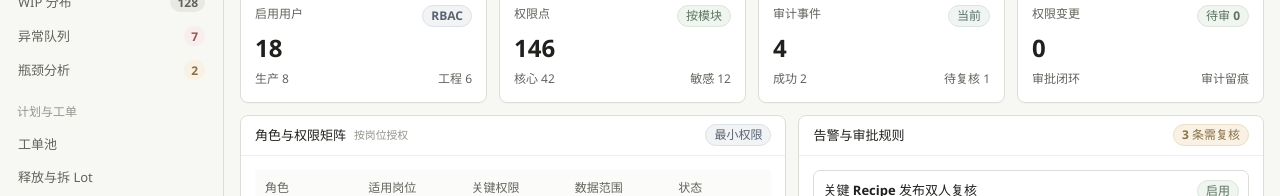
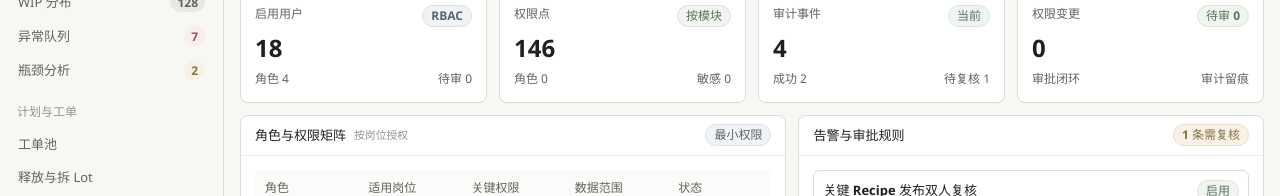
Before and after one commit to FanWenHuiChina/smartdisplay-mes, a Vue app in the folder smartdisplay-mes-ui/: page /system in a window 1280 px wide. Shown: the part 179-375 px from the top of the page. Built offline with nearby package versions, Linux system fonts and the light colour scheme; no server answers; sample sign-in values are in the browser's storage.

Commit message:
feat: drive system roles from summary

```diff
--- a/smartdisplay-mes-ui/scripts/verify-frontend-contract.mjs
+++ b/smartdisplay-mes-ui/scripts/verify-frontend-contract.mjs
@@ -251,7 +251,7 @@ const pageContracts = [
   ['views/material/index.vue', ['getMaterialBatches', 'receiveMaterial', 'freezeMaterial', 'unfreezeMaterial', 'returnMaterial', 'countMaterialInventory', 'createMaterialIncomingInspection', 'getMaterialSupplierPerformance', 'getMaterialSupplierTrends', 'getMaterialSuppliers', 'evaluateMaterialSupplierQualification', 'getSupplierQualificationReviews', 'createSupplierQualificationReview', 'decideSupplierQualificationReview', 'getSupplierCorrectiveActions', 'createSupplierCorrectiveAction', 'closeSupplierCorrectiveAction', 'getMaterialLocations', 'getMaterialLocationTasks', 'createMaterialLocationTask', 'assignMaterialLocationTask', 'completeMaterialLocationTask', 'cancelMaterialLocationTask', 'getCarriers'], ['material:wms', 'material:iqc', 'material:supplier-manage']],
   ['views/trace/index.vue', ['getTraceLot'], []],
   ['views/ai/index.vue', ['getYieldDashboard', 'createYieldReport', 'askKnowledgeBase', 'getAiModelConfigs', 'getAiReportRecords', 'getKnowledgeDocuments', 'importKnowledgeDocument', 'createKnowledgeIndexJob'], ['ai:yield-report', 'ai:kb-ask', 'ai:kb-import', 'ai:kb-index']],
-  ['views/system/index.vue', ['getAuditLogs', 'getSystemUsers', 'getPermissionChangeRequests', 'createPermissionChangeRequest', 'reviewPermissionChangeRequest', 'reloadPermissions'], ['system:permission-change']]
+  ['views/system/index.vue', ['getSystemSummary', 'getAuditLogs', 'getSystemUsers', 'getPermissionChangeRequests', 'createPermissionChangeRequest', 'reviewPermissionChangeRequest', 'reloadPermissions'], ['system:permission-change']]
 ]
 
 for (const [relativePath, apiNames, buttonKeys] of pageContracts) {
@@ -279,6 +279,7 @@ check('page:views/quality/index.vue:mrb-scrap-action', qualityView.includes("han
 check('page:views/quality/index.vue:mrb-review-close-permission-split', hasAll(qualityView, ['canReviewAction', 'canCloseAction', "hasButton('quality:mrb-review')", "hasButton('quality:exception-close')"]), 'MRB review and close actions must use separate button permissions')
 
 const systemView = read('src/views/system/index.vue')
+check('page:views/system/index.vue:summary-driven-roles', hasAll(systemView, ['getSystemSummary', 'systemSummary', 'permissionSnapshots', 'mapRolePermission']), 'System role matrix must be driven by /system/summary permissions')
 check('page:views/system/index.vue:permission-diff', hasAll(systemView, ['comparePermissionChange', 'permissionDiffRows', 'beforeSnapshot', 'afterSnapshot']), 'System permission changes must expose before/after diff')
 check('page:views/system/index.vue:permission-reject', hasAll(systemView, ['rejectPermissionChange', "decision: 'REJECT'"]), 'System permission changes must support reject decision')
 
--- a/smartdisplay-mes-ui/src/views/system/index.vue
+++ b/smartdisplay-mes-ui/src/views/system/index.vue
@@ -141,7 +141,7 @@
       <div class="mes-card">
         <div class="mes-card__head">
           <div class="mes-card__title">告警与审批规则</div>
-          <span class="status-tag amber">3 条需复核</span>
+          <span class="status-tag" :class="ruleReviewCount ? 'amber' : 'green'">{{ ruleReviewCount }} 条需复核</span>
         </div>
         <div class="mes-card__body">
           <div class="cards">
@@ -243,6 +243,7 @@ import {
   createPermissionChangeRequest,
   getAuditLogs,
   getPermissionChangeRequests,
+  getSystemSummary,
   getSystemUsers,
   reloadPermissions,
   reviewPermissionChangeRequest
@@ -270,6 +271,21 @@ const loadingPermissionChanges = ref(false)
 const loadingPermissionReload = ref(false)
 const selectedPermissionChange = ref(null)
 const systemUsers = ref([])
+const systemSummary = ref(null)
+
+const fallbackRoles = [
+  { name: '生产班长', post: '线体管理', permissions: '派工、Track、Hold 申请', scope: '本基地 / 本产线', status: '启用', type: 'green' },
+  { name: '质量工程师', post: '质量处置', permissions: 'Hold Release、MRB、SPC', scope: '本基地 / 全工序', status: '启用', type: 'green' },
+  { name: '工艺工程师', post: '工艺维护', permissions: 'Route、Recipe、规格版本', scope: '产品族 / 工艺段', status: '审批中', type: 'amber' },
+  { name: '系统管理员', post: '平台治理', permissions: '用户、角色、审计策略', scope: '租户级', status: '受控', type: 'red' }
+]
+
+const fallbackRules = [
+  { name: '关键 Recipe 发布双人复核', status: '启用', type: 'green', meta: '对象：COATING / EVAP / BOND；触发：版本发布、参数范围变更；审批：工艺经理 + 质量经理' },
+  { name: 'Hold 超 SLA 升级', status: '需复核', type: 'amber', meta: 'P1 超过 30 分钟推送班长、质量工程师；超过 60 分钟升级制造经理' },
+  { name: '跨产线权限访问拦截', status: '启用', type: 'green', meta: '当用户访问非授权基地、产线、工序数据时拦截并写入审计日志' },
+  { name: '敏感操作二次确认', status: '启用', type: 'blue', meta: 'Scrap、MRB 报废、Recipe 回退、权限变更必须记录原因码和电子签名' }
+]
 
 const permissionForm = reactive({
   targetRole: 'QE',
@@ -278,6 +294,44 @@ const permissionForm = reactive({
 })
 
 const canMaintainPermissions = computed(() => hasButton('system:permission-change'))
+
+const permissionSnapshots = computed(() => {
+  const rows = systemSummary.value?.permissions
+  return Array.isArray(rows) ? rows : []
+})
+
+const roles = computed(() => {
+  if (!permissionSnapshots.value.length) {
+    return __DEV_MOCK_FALLBACK__ ? fallbackRoles : []
+  }
+  return permissionSnapshots.value.map(mapRolePermission)
+})
+
+const rules = computed(() => {
+  const rows = systemSummary.value?.rules
+  if (!Array.isArray(rows) || !rows.length) {
+    return __DEV_MOCK_FALLBACK__ ? fallbackRules : []
+  }
+  return rows.map(mapRule)
+})
+
+const ruleReviewCount = computed(() => rules.value.filter(rule => rule.type === 'amber').length)
+
+const permissionPointCount = computed(() => {
+  const points = new Set()
+  permissionSnapshots.value.forEach(snapshot => {
+    arrayValue(snapshot.menus).forEach(item => points.add(`menu:${item}`))
+    arrayValue(snapshot.buttons).forEach(item => points.add(`button:${item}`))
+    arrayValue(snapshot.domains).forEach(item => points.add(`domain:${item}`))
+  })
+  return points.size || (__DEV_MOCK_FALLBACK__ ? 146 : 0)
+})
+
+const sensitivePermissionCount = computed(() => {
+  const sensitiveWords = ['scrap', 'mrb', 'permission', 'recipe', 'supplier', 'eap', 'ai']
+  const buttons = permissionSnapshots.value.flatMap(snapshot => arrayValue(snapshot.buttons))
+  return buttons.filter(button => sensitiveWords.some(word => String(button).toLowerCase().includes(word))).length
+})
 
 const permissionDiffRows = computed(() => {
   const change = selectedPermissionChange.value
@@ -307,27 +361,14 @@ const metrics = computed(() => {
   const successCount = auditLogs.value.filter(log => log.type === 'green').length
   const reviewCount = auditLogs.value.filter(log => log.type === 'amber').length
   const permissionPending = permissionChanges.value.filter(change => change.status === 'PENDING_REVIEW').length
+  const userCount = systemUsers.value.length || (__DEV_MOCK_FALLBACK__ ? 18 : 0)
   return [
-    { label: '启用用户', value: String(systemUsers.value.length || 18), tag: 'RBAC', type: 'blue', left: '生产 8', right: '工程 6' },
-    { label: '权限点', value: '146', tag: '按模块', type: 'green', left: '核心 42', right: '敏感 12' },
+    { label: '启用用户', value: String(userCount), tag: 'RBAC', type: 'blue', left: `角色 ${roles.value.length}`, right: `待审 ${permissionPending}` },
+    { label: '权限点', value: String(permissionPointCount.value), tag: '按模块', type: 'green', left: `角色 ${permissionSnapshots.value.length}`, right: `敏感 ${sensitivePermissionCount.value}` },
     { label: '审计事件', value: String(auditLogs.value.length), tag: '当前', type: 'teal', left: `成功 ${successCount}`, right: `待复核 ${reviewCount}` },
     { label: '权限变更', value: String(permissionChanges.value.length), tag: `待审 ${permissionPending}`, type: permissionPending ? 'amber' : 'green', left: '审批闭环', right: '审计留痕' }
   ]
 })
-
-const roles = [
-  { name: '生产班长', post: '线体管理', permissions: '派工、Track、Hold 申请', scope: '本基地 / 本产线', status: '启用', type: 'green' },
-  { name: '质量工程师', post: '质量处置', permissions: 'Hold Release、MRB、SPC', scope: '本基地 / 全工序', status: '启用', type: 'green' },
-  { name: '工艺工程师', post: '工艺维护', permissions: 'Route、Recipe、规格版本', scope: '产品族 / 工艺段', status: '审批中', type: 'amber' },
-  { name: '系统管理员', post: '平台治理', permissions: '用户、角色、审计策略', scope: '租户级', status: '受控', type: 'red' }
-]
-
-const rules = [
-  { name: '关键 Recipe 发布双人复核', status: '启用', type: 'green', meta: '对象：COATING / EVAP / BOND；触发：版本发布、参数范围变更；审批：工艺经理 + 质量经理' },
-  { name: 'Hold 超 SLA 升级', status: '需复核', type: 'amber', meta: 'P1 超过 30 分钟推送班长、质量工程师；超过 60 分钟升级制造经理' },
-  { name: '跨产线权限访问拦截', status: '启用', type: 'green', meta: '当用户访问非授权基地、产线、工序数据时拦截并写入审计日志' },
-  { name: '敏感操作二次确认', status: '启用', type: 'blue', meta: 'Scrap、MRB 报废、Recipe 回退、权限变更必须记录原因码和电子签名' }
-]
 
 const health = [
   { label: '服务状态', value: 'Web / API / 登录服务运行正常' },
@@ -440,6 +481,87 @@ function mapPermissionChange(change, index = 0) {
     beforeSnapshot: parseSnapshot(change.beforeSnapshot),
     afterSnapshot: parseSnapshot(change.afterSnapshot)
   }
+}
+
+function mapRolePermission(snapshot = {}) {
+  const role = String(snapshot.role || '-').toUpperCase()
+  const pending = permissionChanges.value.some(change => change.targetRole === role && change.status === 'PENDING_REVIEW')
+  return {
+    name: roleDisplayName(role),
+    post: rolePost(role),
+    permissions: summarizeRolePermissions(snapshot),
+    scope: dataScopeText(snapshot.dataScope),
+    status: pending ? '审批中' : '启用',
+    type: pending ? 'amber' : role === 'ADMIN' ? 'red' : 'green'
+  }
+}
+
+function summarizeRolePermissions(snapshot = {}) {
+  const domains = arrayValue(snapshot.domains)
+  const buttons = arrayValue(snapshot.buttons)
+  const domainText = domains.length ? domains.slice(0, 3).join('、') : '基础执行'
+  const extra = buttons.length > 3 ? `等 ${buttons.length} 项按钮` : buttons.join('、')
+  return extra ? `${domainText} / ${extra}` : domainText
+}
+
+function mapRule(rule = {}) {
+  return {
+    name: rule.name || '规则',
+    status: ruleStatusText(rule.status),
+    type: ruleStatusType(rule.status),
+    meta: rule.meta || `状态：${rule.status || '-'}`
+  }
+}
+
+function ruleStatusText(status = '') {
+  const value = String(status).toUpperCase()
+  if (value === 'ENABLED') return '启用'
+  if (value === 'DISABLED') return '停用'
+  if (value === 'REVIEW_REQUIRED') return '需复核'
+  return status || '-'
+}
+
+function ruleStatusType(status = '') {
+  const value = String(status).toUpperCase()
+  if (value === 'ENABLED') return 'green'
+  if (value === 'DISABLED') return 'red'
+  if (value === 'REVIEW_REQUIRED') return 'amber'
+  return 'blue'
+}
+
+function roleDisplayName(role) {
+  return {
+    ADMIN: '系统管理员',
+    PLANNER: '计划员',
+    OPERATOR: '操作员',
+    QE: '质量工程师',
+    PE: '工艺工程师',
+    EE: '设备工程师'
+  }[role] || role
+}
+
+function rolePost(role) {
+  return {
+    ADMIN: '平台治理',
+    PLANNER: '计划排产',
+    OPERATOR: '现场执行',
+    QE: '质量处置',
+    PE: '工艺维护',
+    EE: '设备自动化'
+  }[role] || '岗位'
+}
+
+function dataScopeText(scope = '') {
+  return {
+    ALL: '全局',
+    LINE: '本产线',
+    SELF_SHIFT: '本人 / 当班',
+    SELF: '本人'
+  }[String(scope).toUpperCase()] || scope || '-'
+}
+
+function arrayValue(value) {
+  return Array.isArray(value) ? value : []
 }
 
 function parseSnapshot(value) {
@@ -561,6 +683,22 @@ async function approvePermissionChange(change) {
   }
 }
 
+async function loadSystemSummary() {
+  try {
+    const data = await getSystemSummary()
+    systemSummary.value = data || null
+    if (Array.isArray(data?.users)) {
+      systemUsers.value = data.users
+    }
+    if (Array.isArray(data?.auditLogs) && !auditLogs.value.length) {
+      auditLogs.value = data.auditLogs.map(mapAuditLog)
+    }
+  } catch (error) {
+    warnDevFallback('系统摘要接口不可用', error)
+    systemSummary.value = null
+  }
+}
+
 async function rejectPermissionChange(change) {
   if (!canMaintainPermissions.value) {
     ElMessage.warning('当前角色无权限审批权限变更')
@@ -608,6 +746,7 @@ async function reloadRuntimePermissions() {
 }
 
 onMounted(() => {
+  loadSystemSummary()
   loadAuditLogs()
   loadPermissionChanges()
   loadSystemUsers()
```
Also changed, not shown: 3 other files (tests, documents, lock files or other folders).
